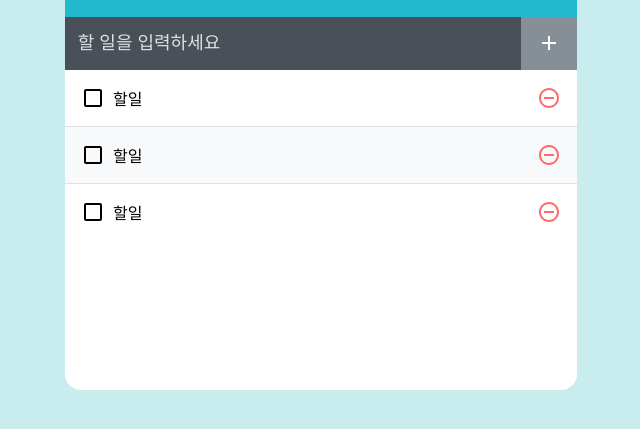
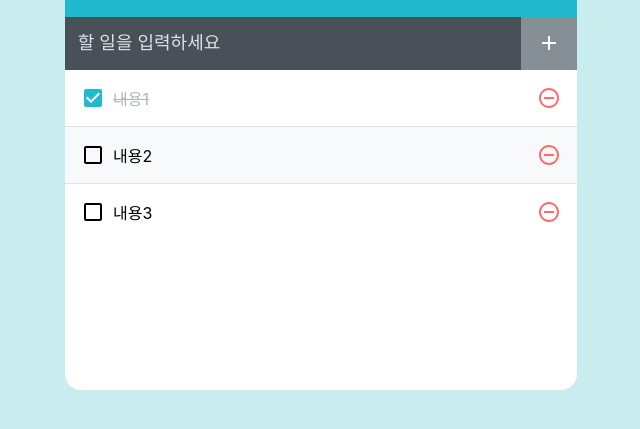
Before and after one commit to sungjaechoi/todo-app, a React (Create React App) app: page / in a window 1280 px wide. Shown: the part 143-572 px from the top of the page, without its empty margins (319-959 px from the left). Built offline with nearby package versions, Linux system fonts and the light colour scheme.

Commit message:
일정관리 어플리게이션 기능구현 연습 2

```diff
--- a/src/App.js
+++ b/src/App.js
@@ -1,14 +1,55 @@
+import { useState, useRef } from "react";
 import TodoTemplate from "./components/TodoTemplate";
 import TodoInsert from "./components/TodoInsert";
 import TodoList from "./components/TodoList";
 
 const App = () => {
+  const [todos, setTodos ] = useState([
+    {
+      id: 1,
+      text: '내용1',
+      checked: true,
+    },
+    {
+      id: 2,
+      text: '내용2',
+      checked: false,
+    },
+    {
+      id: 3,
+      text: '내용3',
+      checked: false,
+    },
+  ]);
+
+  const nextId = useRef(4)
+
+  const onInsert = text => {
+    const todo = {
+      id: nextId.current,
+      text,
+      checked: false
+    }
+    setTodos(todos.concat(todo))
+    nextId.current += 1;
+  }
+
+  const onToggle = id => {
+    setTodos(
+      todos.map((todo) =>
+        todo.id === id ? { ...todo, checked: !todo.checked } : todo,
+      ),
+    );
+  }
+
+  const onRemove = (id) => setTodos(todos.filter((todo) => todo.id !== id));
+
   return (
     <TodoTemplate>
-      <TodoInsert/>
-      <TodoList/>
+      <TodoInsert onInsert={onInsert} />
+      <TodoList todos={todos} onToggle={onToggle} onRemove={onRemove} />
     </TodoTemplate>
-  )
+  );
 };
 
 export default App;
--- a/src/components/TodoInsert.js
+++ b/src/components/TodoInsert.js
@@ -1,15 +1,31 @@
+import {useState} from 'react'
 import {MdAdd} from 'react-icons/md'
 import './TodoInsert.scss'
 
-const TodoInsert = () => {
-  return(
+const TodoInsert = ({ onInsert }) => {
+  const [value, setValue] = useState('');
+
+  const onChange = (e) => setValue(e.target.value);
+
+  const onClick = () =>{
+    onInsert(value)
+    setValue('');
+  }
+
+
+
+  return (
     <form className="TodoInsert">
-      <input placeholder='할 일을 입력하세요'/>
-      <button type='submit' >
-        <MdAdd/>
+      <input
+        placeholder="할 일을 입력하세요"
+        value={value}
+        onChange={onChange}
+      />
+      <button type="button" onClick={onClick}>
+        <MdAdd />
       </button>
     </form>
   );
-}
+};
 
 export default TodoInsert;
--- a/src/components/TodoList.js
+++ b/src/components/TodoList.js
@@ -1,14 +1,19 @@
 import TodoListItem from "./TodoListItem";
 import './TodoList.scss'
 
-const TodoList = () => {
+const TodoList = ({ todos, onToggle, onRemove }) => {
   return (
     <ul className="TodoList">
-      <TodoListItem />
-      <TodoListItem />
-      <TodoListItem />
+      {todos.map((todo) => (
+        <TodoListItem
+          todo={todo}
+          key={todo.id}
+          onToggle={onToggle}
+          onRemove={onRemove}
+        />
+      ))}
     </ul>
   );
-}
+};
 
 export default TodoList;
--- a/src/components/TodoListItem.js
+++ b/src/components/TodoListItem.js
@@ -5,18 +5,23 @@ import {
 } from 'react-icons/md';
 import './TodoListItem.scss'
 
-const TodoListItem = () => {
-  return(
-    <li className='TodoListItem'>
-      <span className='checkbox'>
-        <MdCheckBoxOutlineBlank/>
-        <span className='text'>할일</span>
+const TodoListItem = ({ todo, onToggle, onRemove }) => {
+  const { id, text, checked } = todo;
+
+  return (
+    <li className="TodoListItem">
+      <span
+        className={checked ? 'checkbox checked' : 'checkbox'}
+        onClick={() => onToggle(id)}
+      >
+        {checked ? <MdCheckBox /> : <MdCheckBoxOutlineBlank />}
+        <span className="text">{text}</span>
       </span>
-      <span className='remove'>
-        <MdRemoveCircleOutline/>
+      <span className="remove" onClick={() => onRemove(id)}>
+        <MdRemoveCircleOutline />
       </span>
     </li>
-  )
-}
+  );
+};
 
 export default TodoListItem;
```
